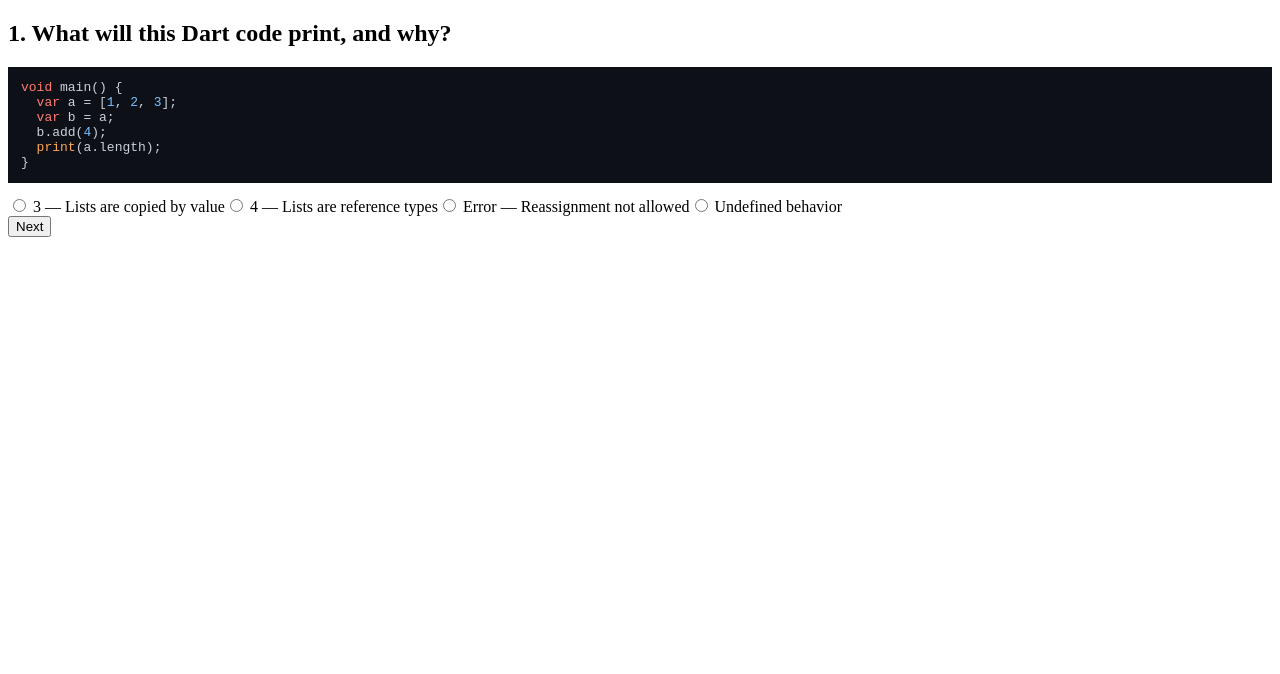
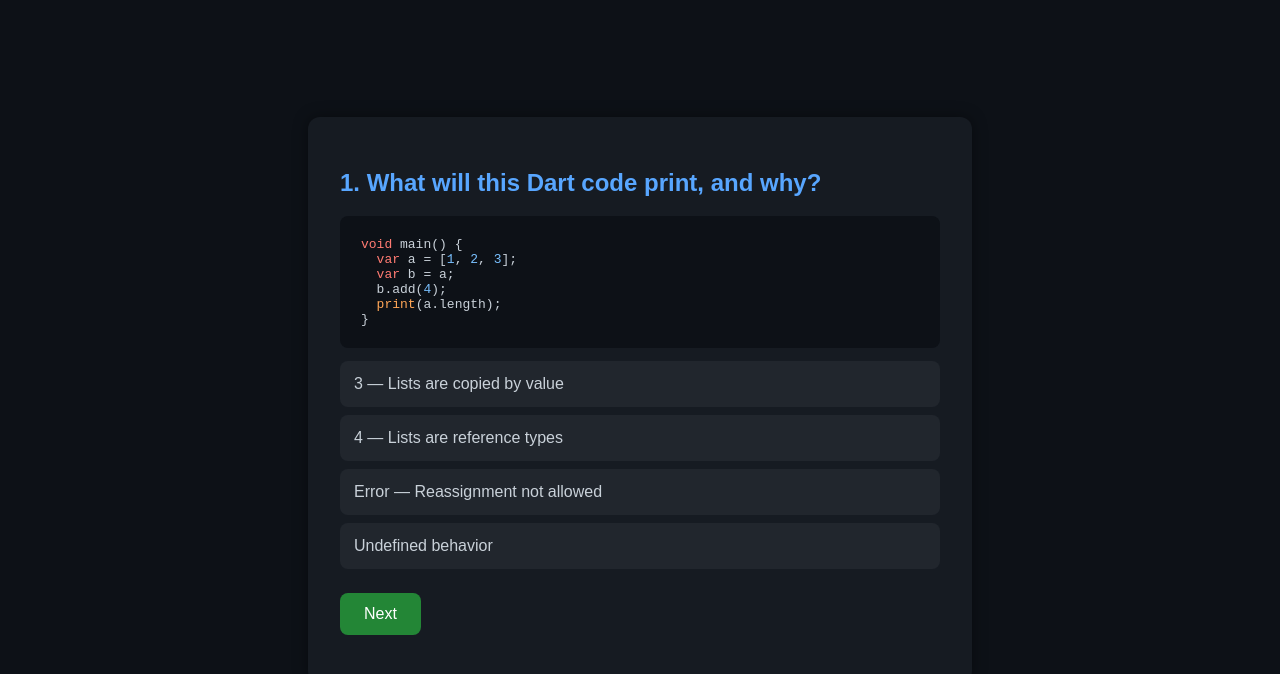
Before and after one commit to caiomcoliveira/caiomcoliveira.github.io, a plain HTML site: page flutter/index.html in a window 1280 px wide. Drawn offline with nearby package versions, Linux system fonts and the light colour scheme.

Commit message:
Fix styles

```diff
--- a/flutter/index.html
+++ b/flutter/index.html
@@ -8,7 +8,7 @@
   <link rel="stylesheet" href="https://cdnjs.cloudflare.com/ajax/libs/highlight.js/11.9.0/styles/github-dark.min.css" />
   <script src="https://cdnjs.cloudflare.com/ajax/libs/highlight.js/11.9.0/highlight.min.js"></script>
   <script src="https://cdnjs.cloudflare.com/ajax/libs/highlight.js/11.9.0/languages/dart.min.js"></script>
-  <link src="https://caiomcoliveira.github.io/css/styles.css" rel="stylesheet" />
+  <link rel="stylesheet" href="https://caiomcoliveira.github.io/css/styles.css"  />
 </head>
 
 <body>
```
